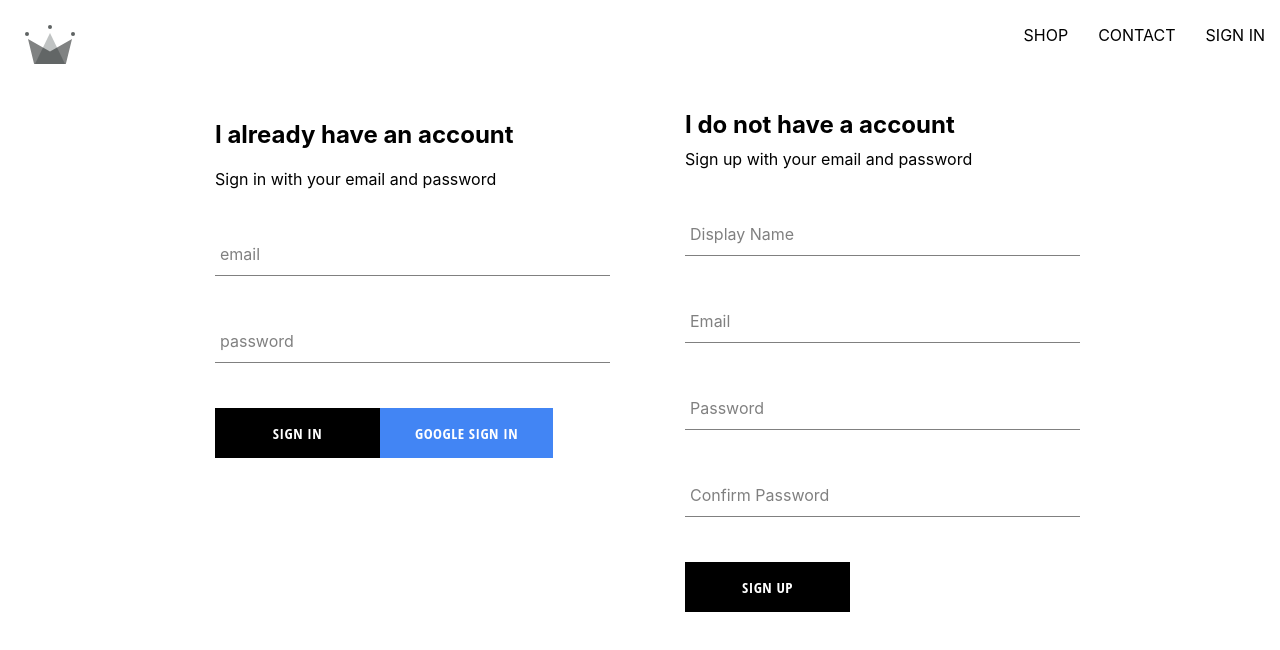
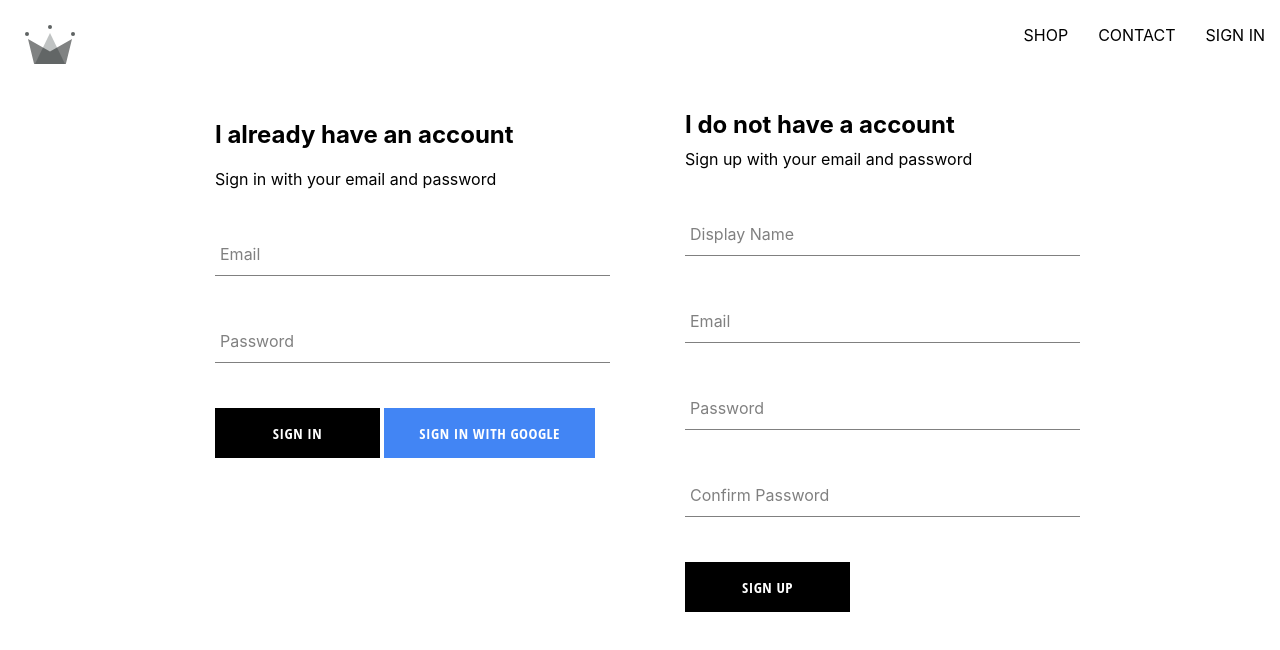
Before and after one commit to Siinu-singh/crown-clothing, a React (Create React App) app: page /signin in a window 1280 px wide. Shown: the top 650 px of the page. Built offline with nearby package versions, Linux system fonts and the light colour scheme; no server answers.

Commit message:
sign-in component fixed now user can sign-in user email and password

```diff
--- a/src/components/sign-in/sign-in.jsx
+++ b/src/components/sign-in/sign-in.jsx
@@ -3,7 +3,8 @@ import React from 'react';
 import './sign-in.scss';
 import FormInput from '../form-input/form-input.jsx';
 import CustomButton from '../custom-button/custom-button.jsx';
-import { signInWithGoogle } from '../../firebase/firebase.util.js';
+import { auth, signInWithGoogle } from '../../firebase/firebase.util.js';
+import { signInWithEmailAndPassword } from 'firebase/auth';
 
 class SignIn extends React.Component {
     constructor(props) {
@@ -15,29 +16,48 @@ class SignIn extends React.Component {
         }
     }
 
-    handleSubmit = async (event) => {
+    handleSubmit = async event => {
         event.preventDefault();
 
-        this.setState({ email: '', password: '' });
+        const { email, password } = this.state;
 
-    }
+        try {
+            await signInWithEmailAndPassword(auth, email, password);
+            // Clear form only after successful sign in
+            this.setState({ email: '', password: '' });
+        } catch (error) {
+            console.error('Error signing in:', error);
+            switch (error.code) {
+                case 'auth/user-not-found':
+                    alert('No user found with this email');
+                    break;
+                case 'auth/wrong-password':
+                    alert('Incorrect password');
+                    break;
+                default:
+                    alert('Error signing in');
+            }
+        }
+    };
 
-    handleChange = (event) => {
+    handleChange = event => {
         const { name, value } = event.target;
         this.setState({ [name]: value });
-    }
+    };
 
     render() {
         return (
             <div className="sign-in">
-                <h2>I already have an account</h2><span>Sign in with your email and password</span>
+                <h2>I already have an account</h2>
+                <span>Sign in with your email and password</span>
+
                 <form onSubmit={this.handleSubmit}>
                     <FormInput
                         name="email"
                         type="email"
                         value={this.state.email}
                         handleChange={this.handleChange}
-                        label="email"
+                        label="Email"
                         required
                     />
 
@@ -46,19 +66,25 @@ class SignIn extends React.Component {
                         type="password"
                         value={this.state.password}
                         handleChange={this.handleChange}
-                        label="password"
+                        label="Password"
                         required
                     />
-                    <div className="button">
-                        <CustomButton type="submit">Sign In</CustomButton>
-                        <CustomButton onClick={signInWithGoogle} isGoogleSignIn >Google Sign In</CustomButton>
+                    <div className="buttons">
+                        <CustomButton type="submit">
+                            Sign In
+                        </CustomButton>
+                        <CustomButton
+                            type="button"
+                            onClick={signInWithGoogle}
+                            isGoogleSignIn
+                        >
+                            Sign In With Google
+                        </CustomButton>
                     </div>
-
                 </form>
             </div>
         );
     }
-
-};
+}
 
 export default SignIn;
```
